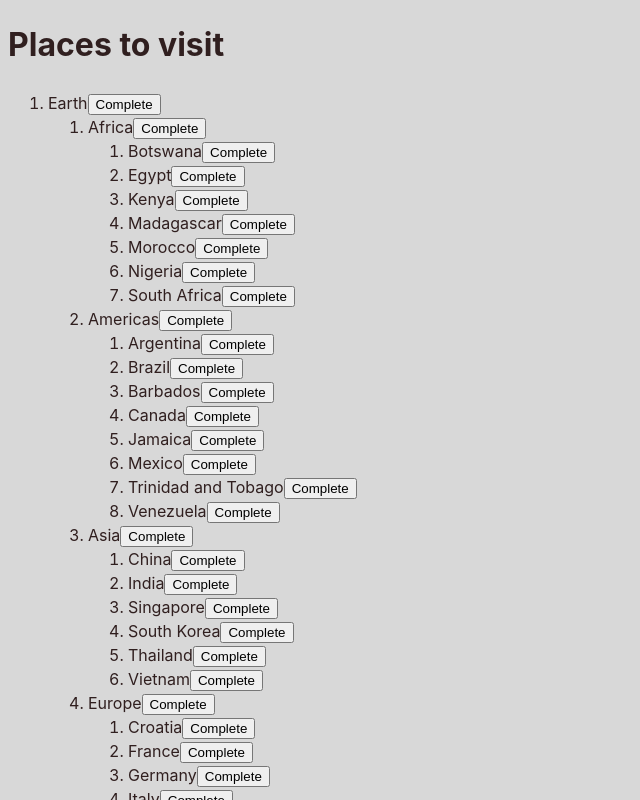
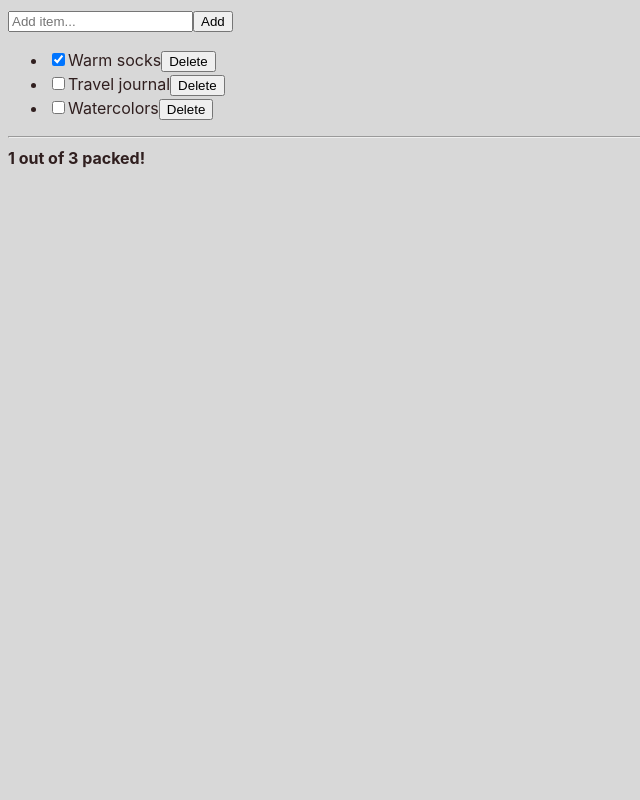
Before and after one commit to muhamash/lws-react-prac, a React (Vite) app: page / in a window 1280 px wide. Shown: the top 800 px of the page, without its empty margins (0-640 px from the left). Built offline with nearby package versions, Linux system fonts and the light colour scheme.

Commit message:
state structure

```diff
--- a/src/App.jsx
+++ b/src/App.jsx
@@ -1,10 +1,10 @@
 import './App.css'
-import TravelPlan from './components/AvoidDeeplyNestedState/TravelPlan.jsx'
+import TravelPlanCH from './components/StateStructure/TravelPlaneCh'
 
 function App() {
   return (
     <div>
-      <TravelPlan/>
+      <TravelPlanCH/>
     </div>
   )
 }
--- a/src/components/AvoidDeeplyNestedState/PlaceTree.jsx
+++ b/src/components/ChoosingStateStructure/PlaceTree.jsx
@@ -1,6 +1,4 @@
 /* eslint-disable react/prop-types */
-import React from 'react';
-
 const PlaceTree = ( { id, placesById, parentId, onComplete } ) =>
 {
     const place = placesById[ id ];
--- a/src/components/AvoidDeeplyNestedState/TravelPlan.jsx
+++ b/src/components/ChoosingStateStructure/TravelPlan.jsx
@@ -1,4 +1,4 @@
-import React, { useState } from 'react';
+import { useState } from 'react';
 import PlaceTree from './PlaceTree';
 import { initialTravelPlan } from './Places';
 
--- /dev/null
+++ b/src/components/StateStructure/AddItems.jsx
@@ -0,0 +1,32 @@
+/* eslint-disable react/prop-types */
+import { useState } from 'react';
+
+const AddItem = ({ onAddItem }) => {
+  const [inputValue, setInputValue] = useState('');
+
+  const handleChange = (event) => {
+    setInputValue(event.target.value);
+  };
+
+  const handleSubmit = (event) => {
+    event.preventDefault();
+    if (inputValue.trim() !== '') {
+      onAddItem(inputValue);
+      setInputValue('');
+    }
+  };
+
+  return (
+    <form onSubmit={handleSubmit}>
+      <input
+        type="text"
+        value={inputValue}
+        onChange={handleChange}
+        placeholder="Add item..."
+      />
+      <button type="submit">Add</button>
+    </form>
+  );
+};
+
+export default AddItem;
--- /dev/null
+++ b/src/components/StateStructure/PackingList.jsx
@@ -0,0 +1,20 @@
+/* eslint-disable react/prop-types */
+const PackingList = ({ items, onChangeItem, onDeleteItem }) => {
+  return (
+    <ul>
+      {items.map((item) => (
+        <li key={item.id}>
+          <input
+            type="checkbox"
+            checked={item.packed}
+            onChange={() => onChangeItem({ ...item, packed: !item.packed })}
+          />
+          <span>{item.title}</span>
+          <button onClick={() => onDeleteItem(item.id)}>Delete</button>
+        </li>
+      ))}
+    </ul>
+  );
+};
+
+export default PackingList;
--- /dev/null
+++ b/src/components/StateStructure/TravelPlaneCh.jsx
@@ -0,0 +1,61 @@
+import { useState } from 'react';
+import AddItem from './AddItems.jsx';
+import PackingList from './PackingList.jsx';
+
+let nextId = 3;
+const initialItems = [
+  { id: 0, title: 'Warm socks', packed: true },
+  { id: 1, title: 'Travel journal', packed: false },
+  { id: 2, title: 'Watercolors', packed: false },
+];
+
+export default function TravelPlan() {
+  const [items, setItems] = useState(initialItems);
+
+  const total = items.length;
+  const packed = items
+    .filter(item => item.packed)
+    .length;
+
+  function handleAddItem(title) {
+    setItems([
+      ...items,
+      {
+        id: nextId++,
+        title: title,
+        packed: false
+      }
+    ]);
+  }
+
+  function handleChangeItem(nextItem) {
+    setItems(items.map(item => {
+      if (item.id === nextItem.id) {
+        return nextItem;
+      } else {
+        return item;
+      }
+    }));
+  }
+
+  function handleDeleteItem(itemId) {
+    setItems(
+      items.filter(item => item.id !== itemId)
+    );
+  }
+
+  return (
+    <>
+      <AddItem
+        onAddItem={handleAddItem}
+      />
+      <PackingList
+        items={items}
+        onChangeItem={handleChangeItem}
+        onDeleteItem={handleDeleteItem}
+      />
+      <hr />
+      <b>{packed} out of {total} packed!</b>
+    </>
+  );
+}
```
Also changed, not shown: src/components/ChoosingStateStructure/Places.js (renamed from src/components/AvoidDeeplyNestedState/Places.js).
